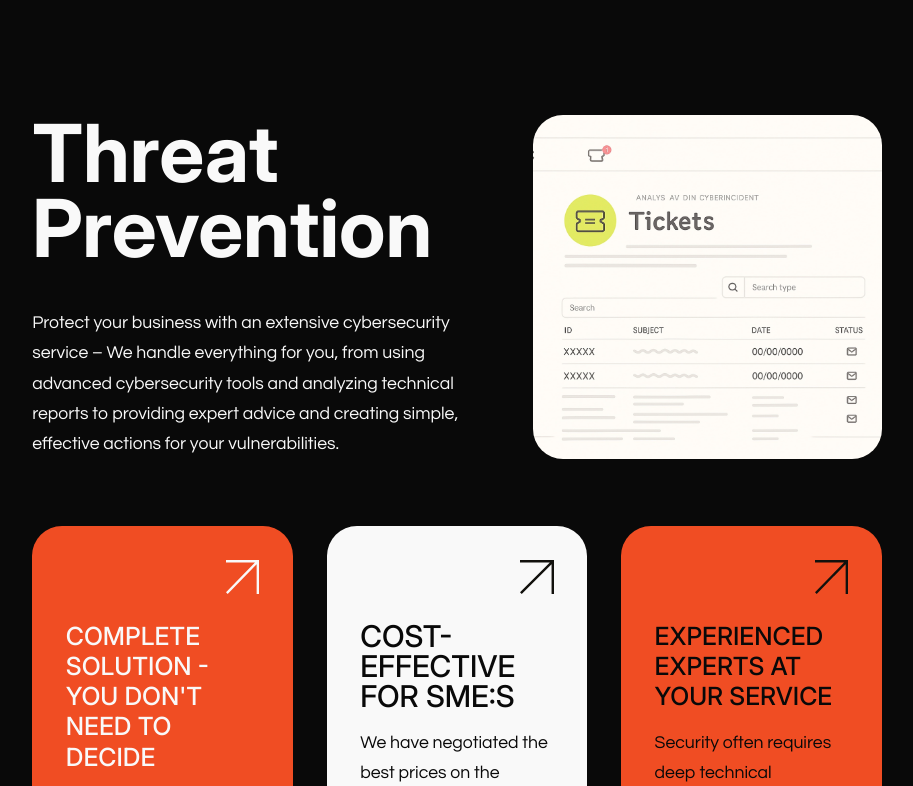
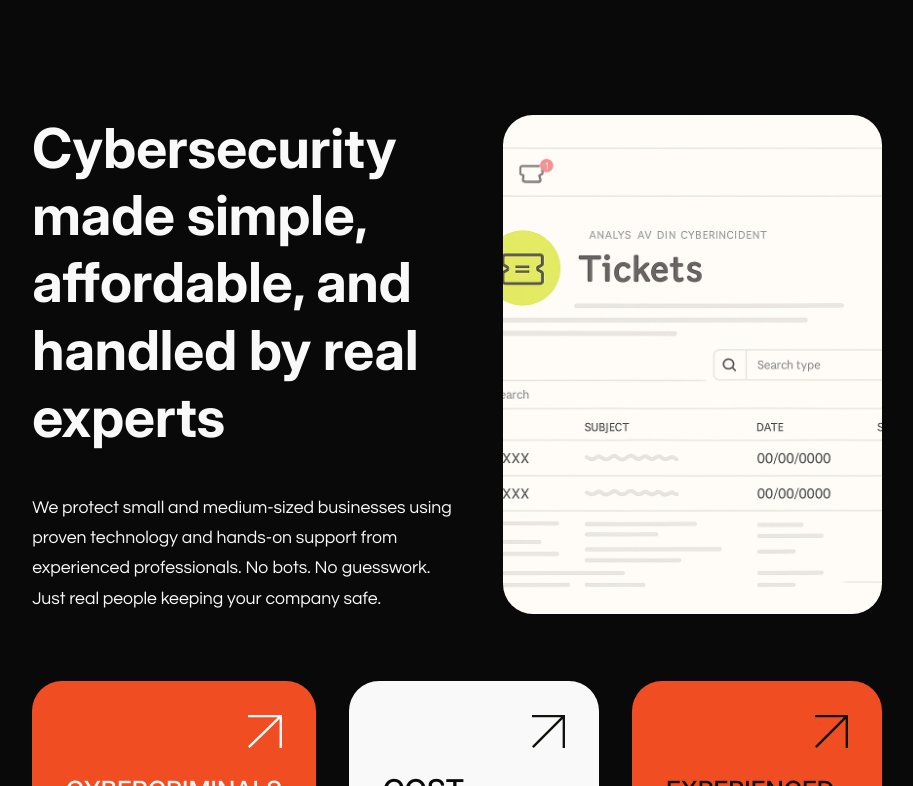
Before and after one commit to willstoneberg/threatcenter.se, a plain HTML site: page index.html in a window 1280 px wide. Shown: the part 92-878 px from the top of the page, without its empty margins (183-1096 px from the left). Drawn offline with Linux system fonts and the light colour scheme.

Commit message:
changed text and change and added styling

```diff
--- a/index.html
+++ b/index.html
@@ -62,8 +62,8 @@
                 <div class="image-text-container ">
 
                     <div class="text-container">
-                        <h1>Threat Prevention</h1>
-                        <p>Protect your business with an extensive cybersecurity service – We handle everything for you, from using advanced cybersecurity tools and analyzing technical reports to providing expert advice and creating simple, effective actions for your vulnerabilities.</p>
+                        <h1>Cybersecurity made simple, affordable, and handled by real experts</h1>
+                        <p>We protect small and medium-sized businesses using proven technology and hands-on support from experienced professionals. No bots. No guesswork. Just real people keeping your company safe.</p>
                     </div>
 
                     <div class="image-container">
@@ -78,7 +78,7 @@
                         <div class="svg-wrapper">
                             <img class="svg-icon svg-medium svg-light" src="./images/icons/icon-thin-arrow.svg">
                         </div>
-                        <h4 class="fold-heading">COMPLETE SOLUTION - YOU DON'T NEED TO DECIDE</h4>
+                        <h4 class="fold-heading cap">Cybercriminals are coming for businesses like yours</h4>
                         <p class="fold-text">Small businesses often face challenges in finding the right products, unsure of what to buy and where to look. We’ve solved this by handpicking the best solutions for SMEs, simplifying the complicated buying process.</p>
                     </a>
                     <a href="#" class="fold-container bg-light">
--- a/scss/_components.scss
+++ b/scss/_components.scss
@@ -124,3 +124,7 @@
     transform: translateY(0px);
     opacity: 1;
 }
+
+.cap {
+    text-transform: uppercase;
+}
--- a/scss/_typography.scss
+++ b/scss/_typography.scss
@@ -20,12 +20,12 @@ html, body{
     }
 
     h1{
-        font-size: 60px;
-        line-height: 4rem;
+        font-size: 45px;
+        line-height: 3.5rem;
 
         @include mobile{
-            font-size: 80px;
-            line-height: 4.5rem;
+            font-size: 55px;
+            line-height: 4rem;
         }
     }
 
```
Also changed, not shown: style.css, 1 other file.
